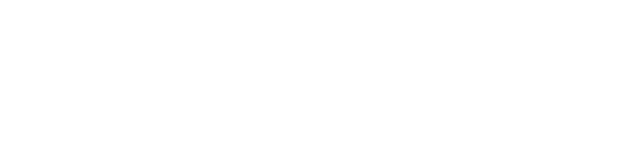
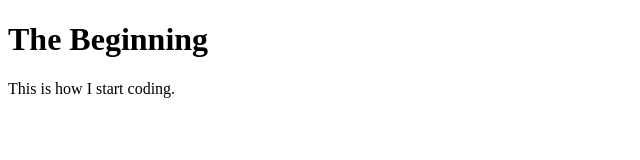
Before and after one commit to lo-hill/new-repo, a plain HTML site: page index.html in a window 1280 px wide. Shown: the whole page, without its empty margins (0-640 px from the left). Drawn offline with Linux system fonts and the light colour scheme.

Commit message:
add p tag

```diff
--- a/index.html
+++ b/index.html
@@ -6,3 +6,8 @@
         <title>sample-project</title>
     </head>
 </html>
+
+<body>
+    <h1 class="header">The Beginning</h1>
+    <p>This is how I start coding.</p>
+</body>
```
